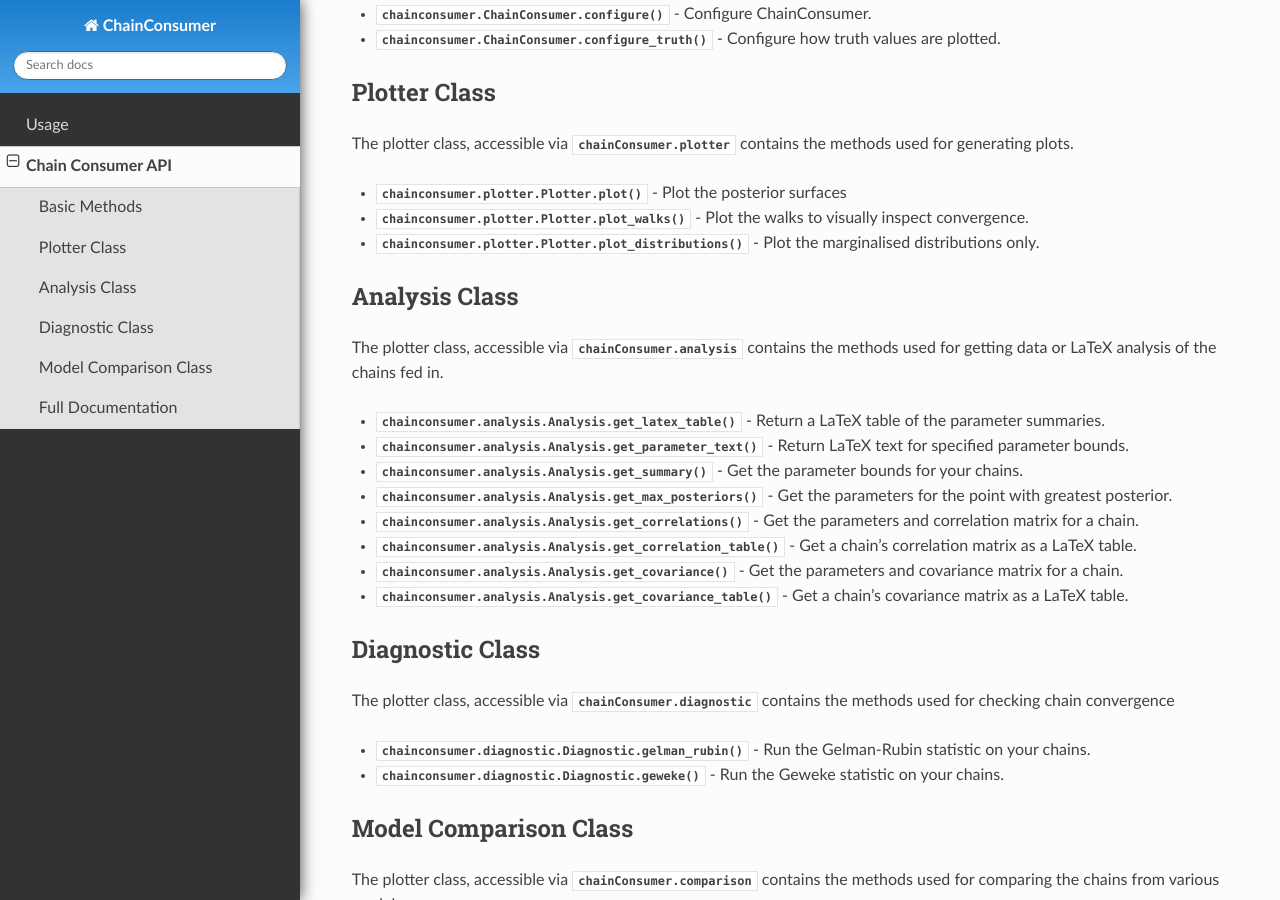
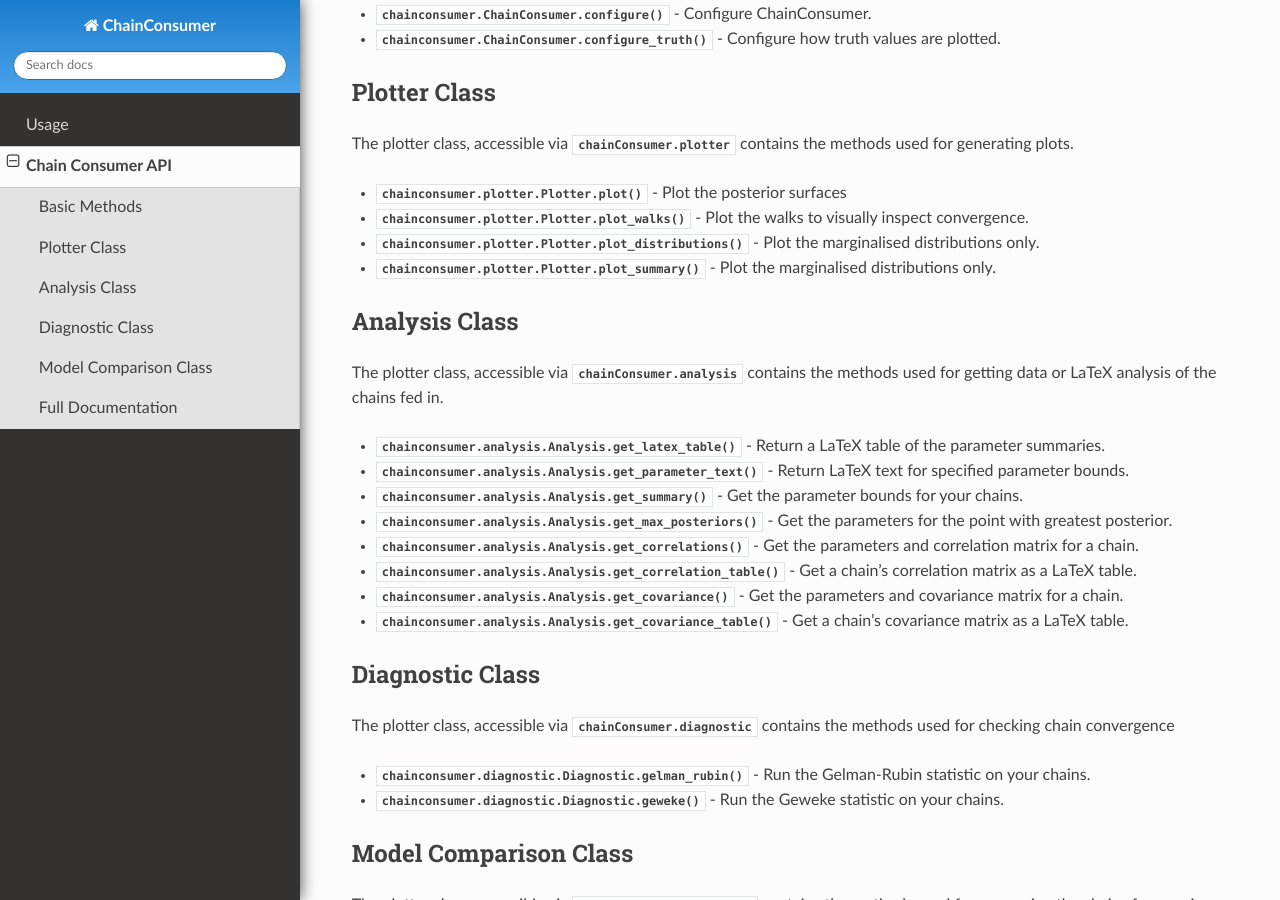
Before and after one commit to Samreay/ChainConsumer, a Sphinx documentation site: the page built from doc/chain_api.rst, in a window 1280 px wide and 900 px high, scrolled down 409 px. Built offline with Sphinx 7.4.7 and the Read the Docs theme 2.0.0, drawn with Linux system fonts in a browser that asks for light colours; pages that are not in the unit, such as notebooks, are missing from menus.

Commit message:
Doco update

```diff
--- a/doc/chain_api.rst
+++ b/doc/chain_api.rst
@@ -31,6 +31,7 @@ used for generating plots.
 * :func:`chainconsumer.plotter.Plotter.plot` - Plot the posterior surfaces
 * :func:`chainconsumer.plotter.Plotter.plot_walks` - Plot the walks to visually inspect convergence.
 * :func:`chainconsumer.plotter.Plotter.plot_distributions` - Plot the marginalised distributions only.
+* :func:`chainconsumer.plotter.Plotter.plot_summary` - Plot the marginalised distributions only.
 
 Analysis Class
 --------------
```
